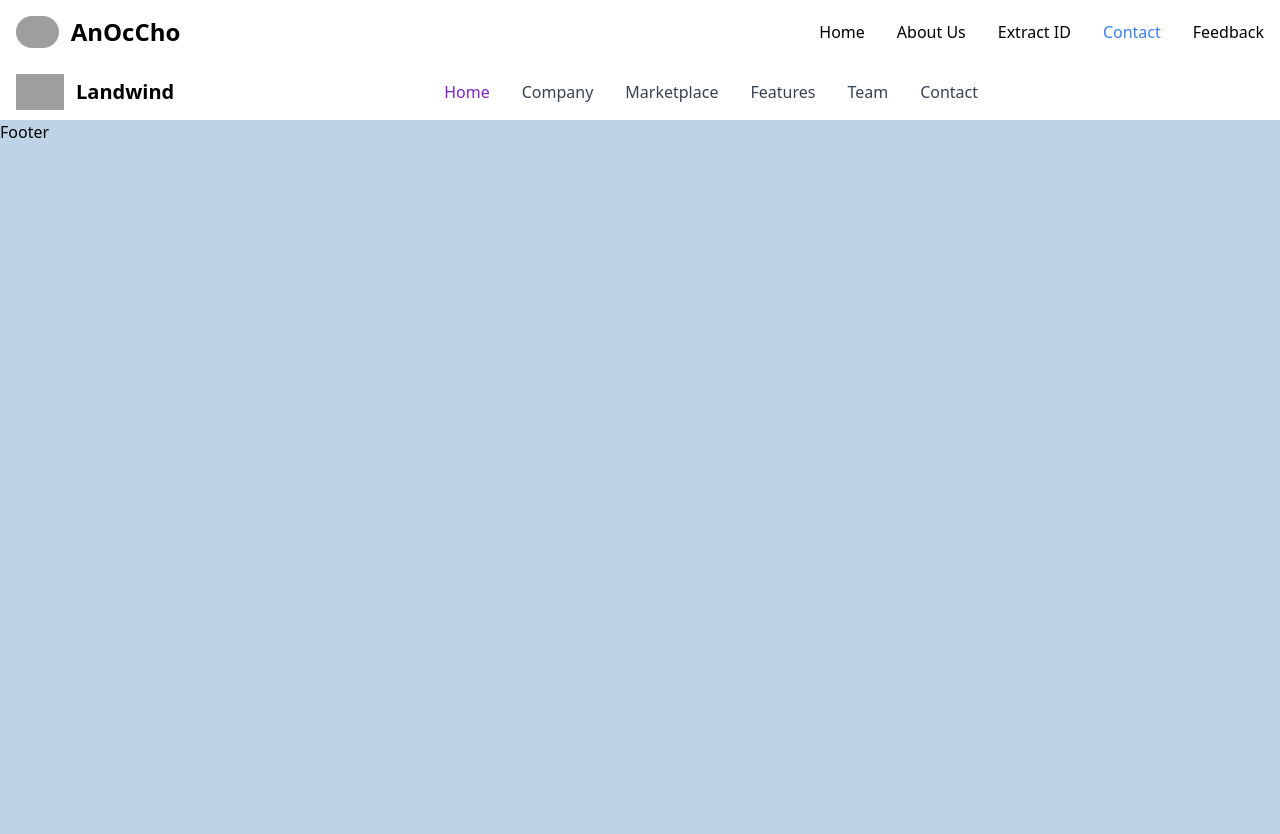
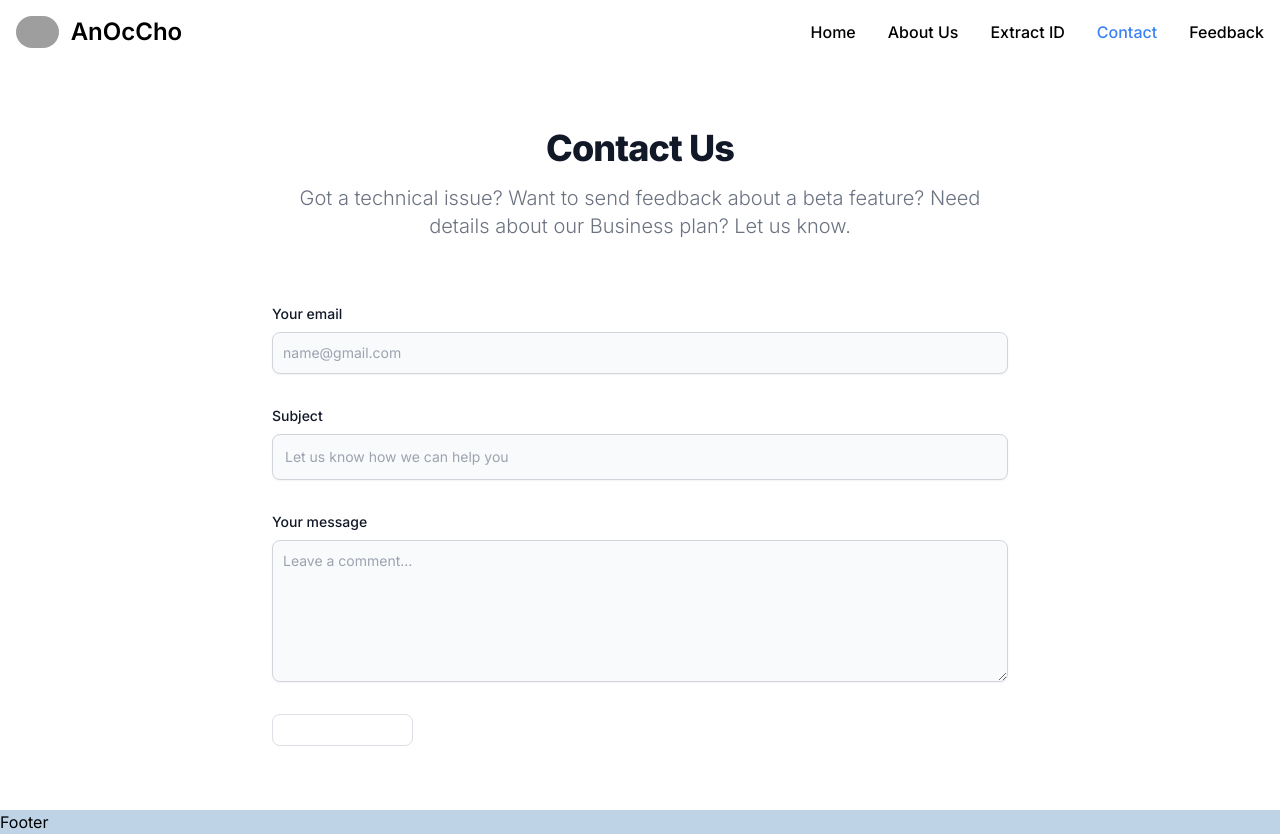
Before and after one commit to CXTNUCE98/extract-id, a Nuxt app: page /contact in a window 1280 px wide. Before the commit the page ends 800 px from the top, so only its background shows below. Built offline with nearby package versions, Linux system fonts and the light colour scheme; grey boxes are pictures that could not be loaded.

Commit message:
add font

```diff
--- a/src/pages/contact/index.vue
+++ b/src/pages/contact/index.vue
@@ -7,7 +7,7 @@
 </script>
 
 <template>
-    <nav class="bg-white border-gray-200 py-2.5 dark:bg-gray-900">
+    <!-- <nav class="bg-white border-gray-200 py-2.5 dark:bg-gray-900">
     <div class="flex flex-wrap items-center justify-between max-w-screen-xl px-4 mx-auto">
         <a href="#" class="flex items-center" >
             <img src="https://www.svgrepo.com/show/499962/music.svg" class="h-6 mr-3 sm:h-9" alt="Landwind Logo">
@@ -63,5 +63,38 @@
             </ul>
         </div>
     </div>
-</nav>
-</template>
+</nav> -->
+    <section class="bg-white dark:bg-gray-900">
+        <div class="py-8 lg:py-16 px-4 mx-auto max-w-screen-md">
+            <h2 class="mb-4 text-4xl tracking-tight font-extrabold text-center text-gray-900 dark:text-white">Contact Us
+            </h2>
+            <p class="mb-8 lg:mb-16 font-light text-center text-gray-500 dark:text-gray-400 sm:text-xl">Got a technical
+                issue? Want to send feedback about a beta feature? Need details about our Business plan? Let us know.</p>
+            <form action="#" class="space-y-8">
+                <div>
+                    <label for="email" class="block mb-2 text-sm font-medium text-gray-900 dark:text-gray-300">Your
+                        email</label>
+                    <input type="email" id="email"
+                        class="shadow-sm bg-gray-50 border border-gray-300 text-gray-900 text-sm rounded-lg focus:ring-primary-500 focus:border-primary-500 block w-full p-2.5 dark:bg-gray-700 dark:border-gray-600 dark:placeholder-gray-400 dark:text-white dark:focus:ring-primary-500 dark:focus:border-primary-500 dark:shadow-sm-light"
+                        placeholder="name@gmail.com" required>
+                </div>
+                <div>
+                    <label for="subject"
+                        class="block mb-2 text-sm font-medium text-gray-900 dark:text-gray-300">Subject</label>
+                    <input type="text" id="subject"
+                        class="block p-3 w-full text-sm text-gray-900 bg-gray-50 rounded-lg border border-gray-300 shadow-sm focus:ring-primary-500 focus:border-primary-500 dark:bg-gray-700 dark:border-gray-600 dark:placeholder-gray-400 dark:text-white dark:focus:ring-primary-500 dark:focus:border-primary-500 dark:shadow-sm-light"
+                        placeholder="Let us know how we can help you" required>
+                </div>
+                <div class="sm:col-span-2">
+                    <label for="message" class="block mb-2 text-sm font-medium text-gray-900 dark:text-gray-400">Your
+                    message</label>
+                <textarea id="message" rows="6"
+                    class="block p-2.5 w-full text-sm text-gray-900 bg-gray-50 rounded-lg shadow-sm border border-gray-300 focus:ring-primary-500 focus:border-primary-500 dark:bg-gray-700 dark:border-gray-600 dark:placeholder-gray-400 dark:text-white dark:focus:ring-primary-500 dark:focus:border-primary-500"
+                    placeholder="Leave a comment..."></textarea>
+            </div>
+            <el-button type="submit"
+                class="py-3 px-5 text-sm font-medium text-center text-white rounded-lg bg-primary-700 sm:w-fit hover:bg-primary-800 focus:ring-4 focus:outline-none focus:ring-primary-300 dark:bg-primary-600 dark:hover:bg-primary-700 dark:focus:ring-primary-800">Send
+                message</el-button>
+        </form>
+    </div>
+</section></template>
--- a/tailwind.config.js
+++ b/tailwind.config.js
@@ -10,6 +10,42 @@
   ],
   theme: {
     extend: {},
+    fontFamily: {
+      'body': [
+        'Inter',
+        'ui-sans-serif',
+        'system-ui',
+        '-apple-system',
+        'system-ui',
+        'Segoe UI',
+        'Roboto',
+        'Helvetica Neue',
+        'Arial',
+        'Noto Sans',
+        'sans-serif',
+        'Apple Color Emoji',
+        'Segoe UI Emoji',
+        'Segoe UI Symbol',
+        'Noto Color Emoji'
+      ],
+      'sans': [
+        'Inter',
+        'ui-sans-serif',
+        'system-ui',
+        '-apple-system',
+        'system-ui',
+        'Segoe UI',
+        'Roboto',
+        'Helvetica Neue',
+        'Arial',
+        'Noto Sans',
+        'sans-serif',
+        'Apple Color Emoji',
+        'Segoe UI Emoji',
+        'Segoe UI Symbol',
+        'Noto Color Emoji'
+      ]
+    }
   },
   plugins: [],
 }
```
